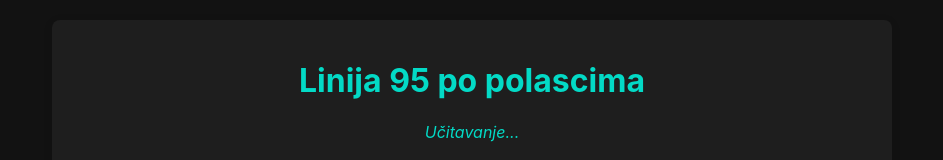
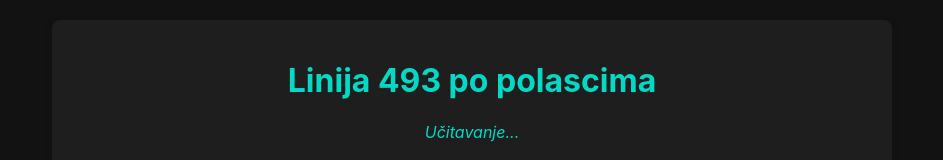
Before and after one commit to kovace9313/493465, a website: page 493.html in a window 1280 px wide. Shown: the top 160 px of the page, without its empty margins (168-1111 px from the left). Drawn offline with Linux system fonts and the light colour scheme; no server answers.

Commit message:
Update 493.html

```diff
--- a/493.html
+++ b/493.html
@@ -29,7 +29,7 @@
 <body>
 
     <div class="container">
-        <h1>Linija 95 po polascima</h1>
+        <h1>Linija 493 po polascima</h1>
         <div id="last-updated">Učitavanje...</div>
 
         <div id="results-container">
```
